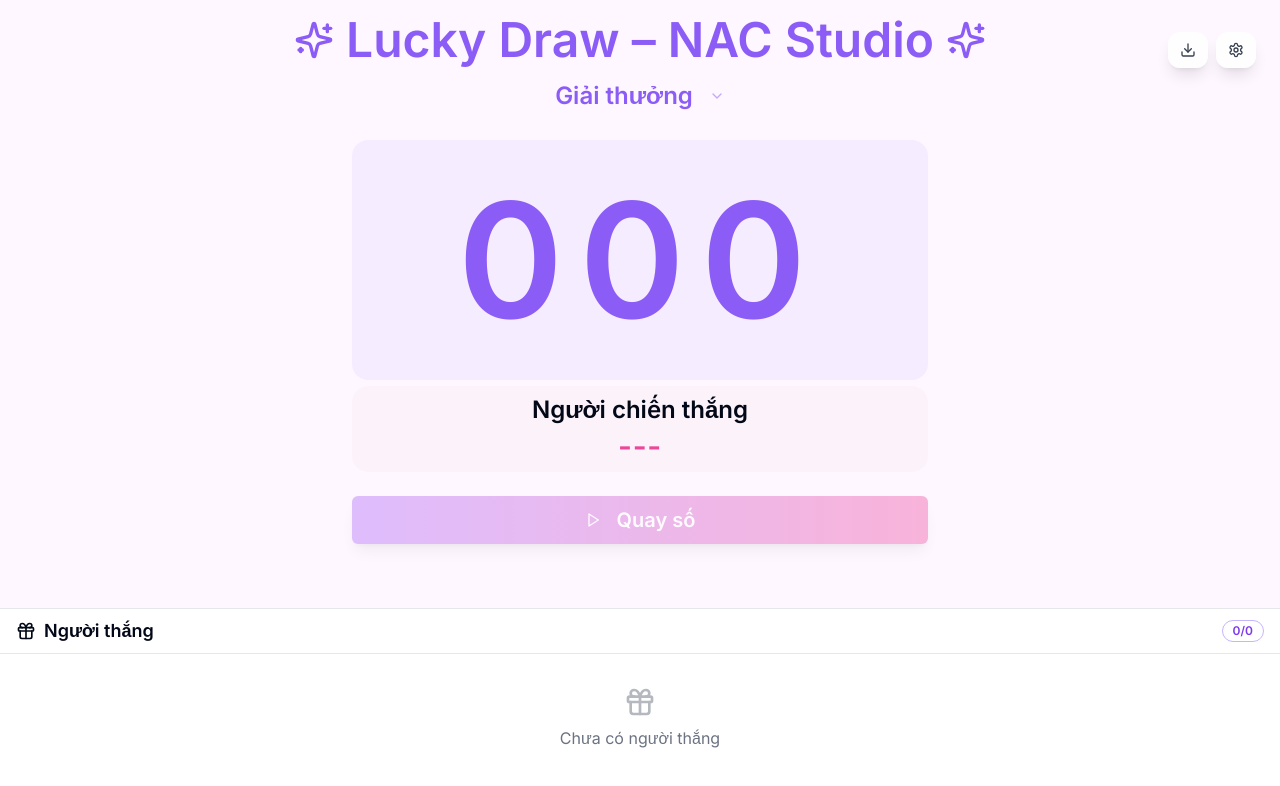
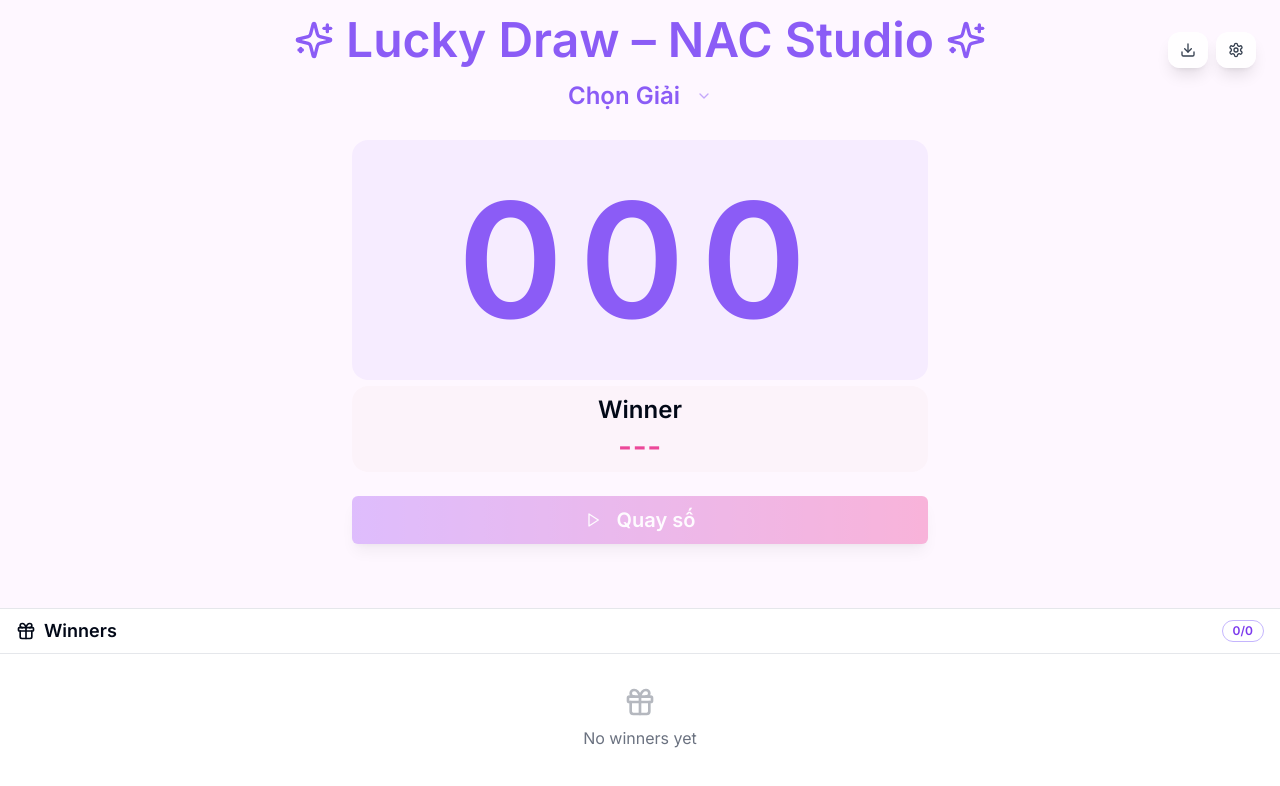
Before and after one commit to nhipm-nec/may-man-lucky-draw, a React (Vite) app: page / in a window 1280 px wide. Shown: the top 786 px of the page. Built offline with nearby package versions, Linux system fonts and the light colour scheme.

Commit message:
font chữ

```diff
--- a/src/components/WinnersList.tsx
+++ b/src/components/WinnersList.tsx
@@ -44,7 +44,7 @@ const WinnersList = ({ currentPrize, allPrizes, users, winnerColor, cardBgColor,
         <CardHeader className="pb-3 flex-shrink-0">
           <CardTitle className="flex items-center gap-2 text-lg">
             {getIcon(currentPrize.name)}
-            Người thắng {currentPrize.name}
+            Winners of {currentPrize.name}
           </CardTitle>
           <Badge variant="outline" className="w-fit border-violet-300 text-violet-600">
             {currentPrize.winners.length}/{currentPrize.quantity}
@@ -93,7 +93,7 @@ const WinnersList = ({ currentPrize, allPrizes, users, winnerColor, cardBgColor,
           ) : (
             <div className="text-center py-8 text-gray-500 h-full flex flex-col items-center justify-center">
               <Award size={32} className="mx-auto mb-2 opacity-50" />
-              <p>Chưa có người thắng</p>
+              <p>No winners yet</p>
             </div>
           )}
         </CardContent>
--- a/src/pages/Index.tsx
+++ b/src/pages/Index.tsx
@@ -70,7 +70,7 @@ const Index = () => {
   const [appSubtitle, setAppSubtitle] = useState('Chương trình quay số may mắn');
   const [appSubtitleColor, setAppSubtitleColor] = useState('#6b7280');
   const [luckyNumberLabel, setLuckyNumberLabel] = useState('Số may mắn');
-  const [winnerLabel, setWinnerLabel] = useState('Người chiến thắng');
+  const [winnerLabel, setWinnerLabel] = useState('Winner');
   const [drawButtonText, setDrawButtonText] = useState('Quay số');
   const [drawingText, setDrawingText] = useState('Đang quay...');
 
@@ -572,7 +572,9 @@ const Index = () => {
                     {/* Tùy chỉnh giao diện */}
                     <Card>
                       <CardHeader className="pb-3" style={{ fontFamily }}>
-                        <CardTitle className="text-lg">Tùy chỉnh giao diện</CardTitle>
+                        <CardTitle className="text-lg" style={{ fontFamily }}>
+                          Tùy chỉnh giao diện
+                        </CardTitle>
                       </CardHeader>
                       <CardContent className="space-y-4">
                         <div>
@@ -811,7 +813,7 @@ const Index = () => {
               }
             }}>
               <SelectTrigger className="w-60 sm:w-72 lg:w-80 xl:w-96 2xl:w-[28rem] bg-transparent border-0 shadow-none text-lg sm:text-xl lg:text-xl xl:text-2xl 2xl:text-3xl font-bold flex items-center justify-center gap-2 focus:ring-0 focus:border-0 outline-none" style={{ color: prizeColor, boxShadow: 'none', border: 'none' }}>
-               <SelectValue placeholder="Giải thưởng" />
+               <SelectValue placeholder="Chọn Giải" />
                 <SelectValue>
                   <div className="flex items-center gap-2">
                     {getPrizeIcon(currentPrize.name, prizeColor)}
@@ -895,7 +897,7 @@ const Index = () => {
         <div className="px-4 py-2 border-b border-gray-200 flex-shrink-0">
           <div className="flex items-center gap-2 text-lg font-semibold">
             <Gift size={20} />
-            Người thắng {currentPrize.name}
+            Winners {currentPrize.name}
             <Badge variant="outline" className="ml-auto border-violet-300 text-violet-600">
               {currentPrize.winners.length}/{currentPrize.quantity}
             </Badge>
@@ -971,7 +973,7 @@ const Index = () => {
           ) : (
             <div className="text-center py-6 text-gray-500 flex flex-col items-center justify-center">
               <Gift size={32} className="mx-auto mb-2 opacity-50" />
-              <p>Chưa có người thắng</p>
+              <p>No winners yet</p>
             </div>
           )}
         </div>
```
